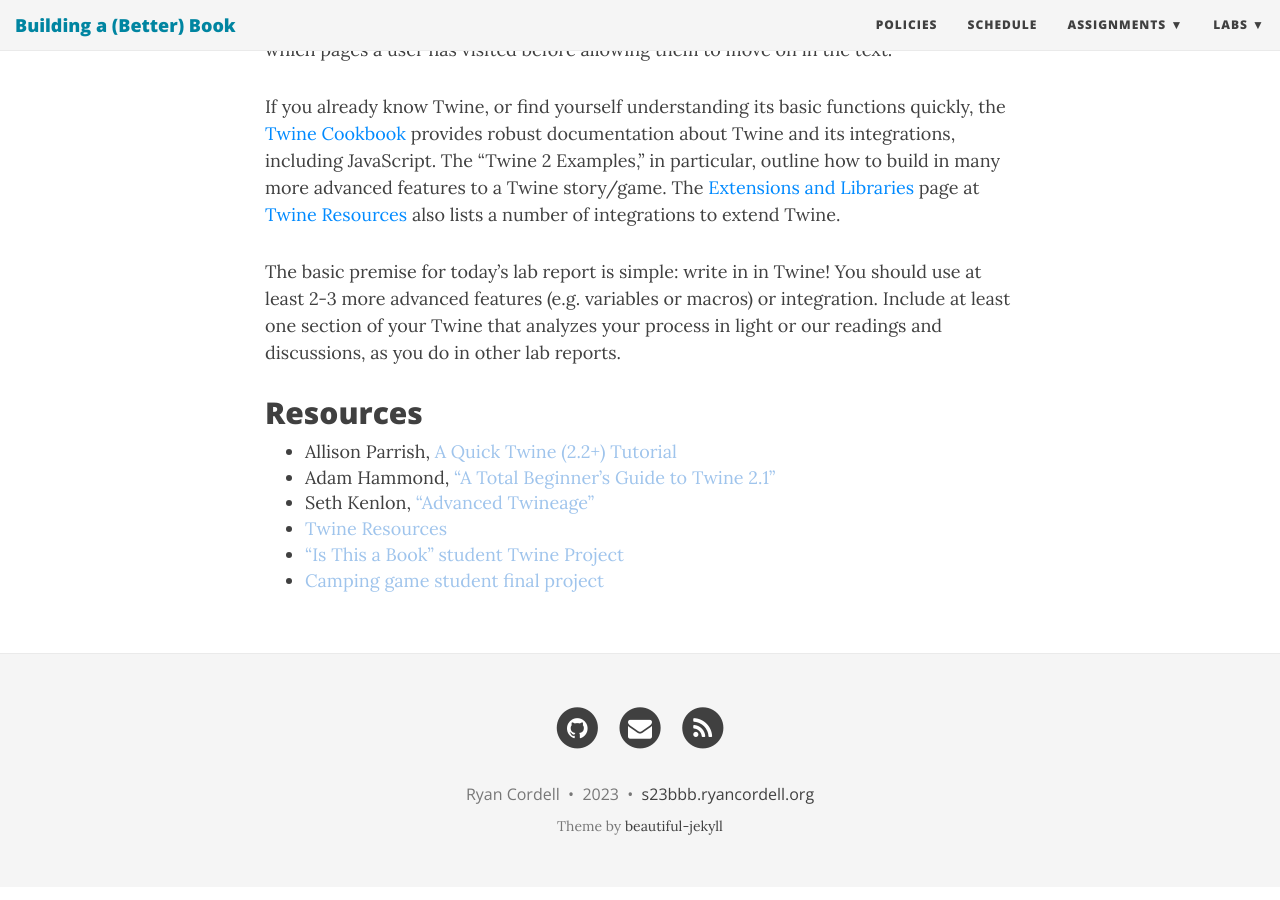
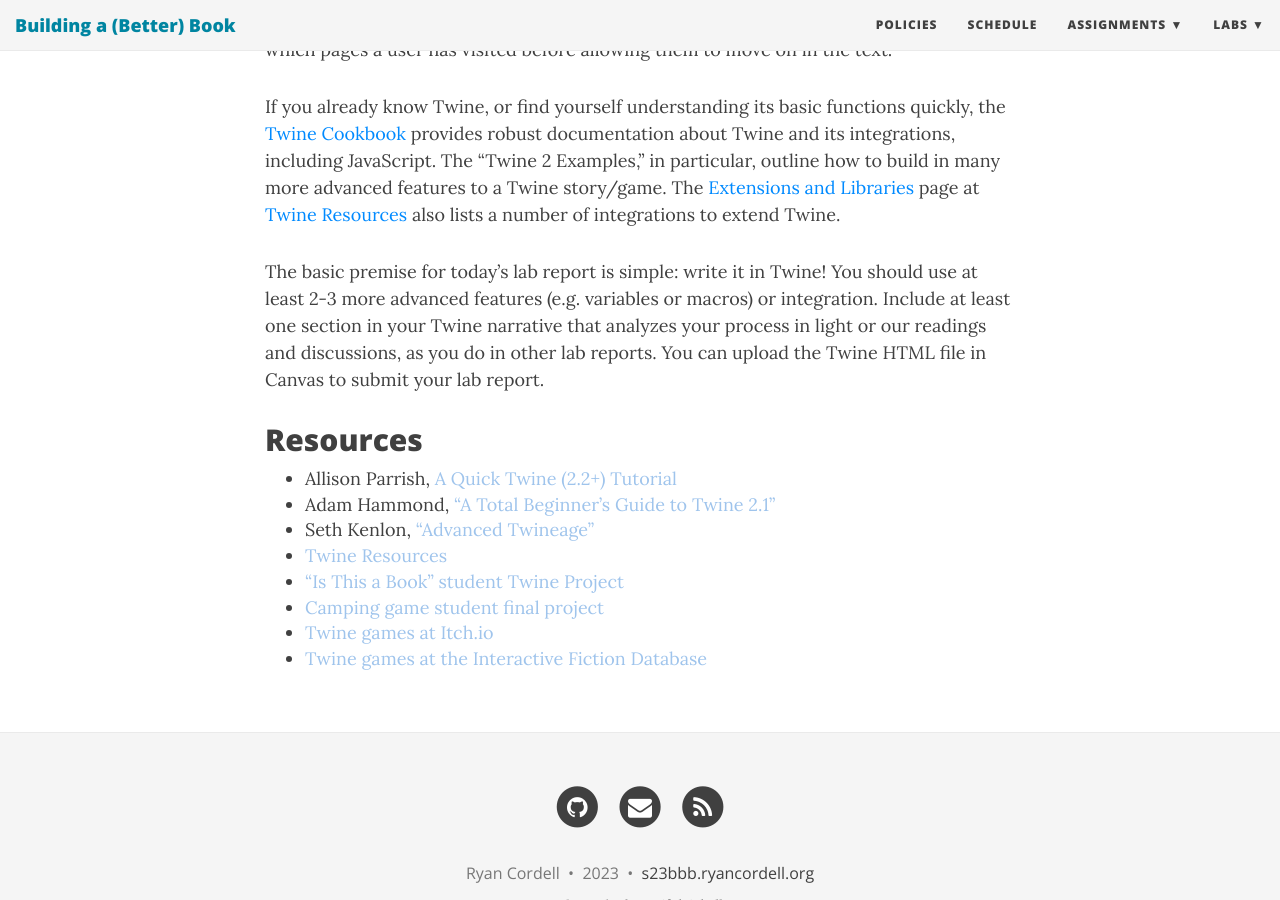
Before and after one commit to rccordell/s23bbb, a Jekyll site: the page built from labs/Lab6-Ebooks.md, in a window 1280 px wide and 900 px high, scrolled down 707 px. Built offline with Jekyll 4.4.1, drawn with Linux system fonts in a browser that asks for light colours; nearby versions of some CDN libraries; some web fonts are replaced.

Commit message:
add things to twine

```diff
--- a/labs/Lab6-Ebooks.md
+++ b/labs/Lab6-Ebooks.md
@@ -11,7 +11,7 @@ I've also prepared a basic [Twine interpretation of the first chapter of *Moby D
 
 If you already know Twine, or find yourself understanding its basic functions quickly, the [Twine Cookbook](https://twinery.org/cookbook/) provides robust documentation about Twine and its integrations, including JavaScript. The "Twine 2 Examples," in particular, outline how to build in many more advanced features to a Twine story/game. The [Extensions and Libraries](https://twinelab.net/twine-resources/#/?id=extensions-and-libraries) page at [Twine Resources](https://twinelab.net/twine-resources/#/) also lists a number of integrations to extend Twine.
 
-The basic premise for today's lab report is simple: write in in Twine! You should use at least 2-3 more advanced features (e.g. variables or macros) or integration. Include at least one section of your Twine that analyzes your process in light or our readings and discussions, as you do in other lab reports.
+The basic premise for today's lab report is simple: write it in Twine! You should use at least 2-3 more advanced features (e.g. variables or macros) or integration. Include at least one section in your Twine narrative that analyzes your process in light or our readings and discussions, as you do in other lab reports. You can upload the Twine HTML file in Canvas to submit your lab report.
 
 ## Resources
 
@@ -21,3 +21,5 @@ The basic premise for today's lab report is simple: write in in Twine! You shoul
 + [Twine Resources](https://twinelab.net/twine-resources/#/)
 + ["Is This a Book" student Twine Project](https://www.dropbox.com/s/o3jxqg9tkgxk2cl/IsThisABook.html?dl=0)
 + [Camping game student final project](https://www.dropbox.com/s/skz287c2zgsr3b7/Student-Project-1.html?dl=0)
++ [Twine games at Itch.io](https://itch.io/games/made-with-twine)
++ [Twine games at the Interactive Fiction Database](https://ifdb.org/search?searchfor=tag:twine)
```
